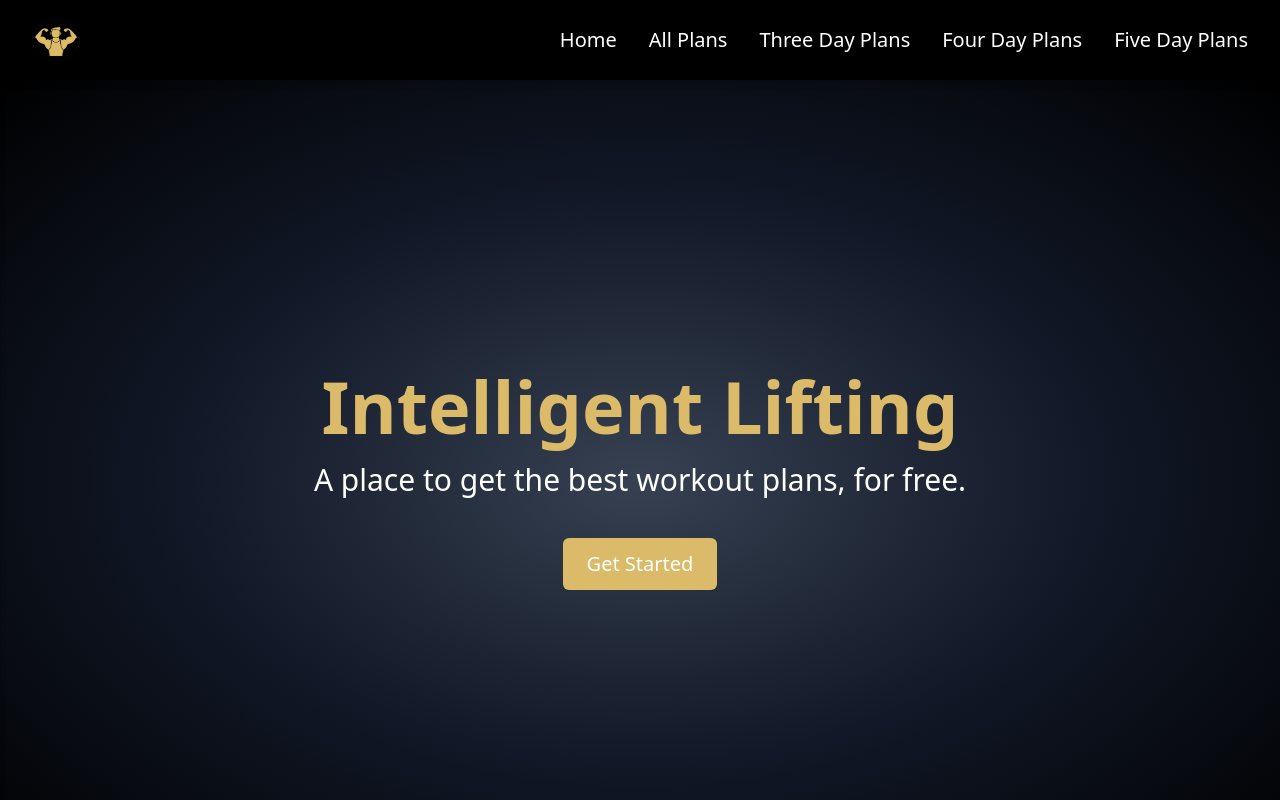
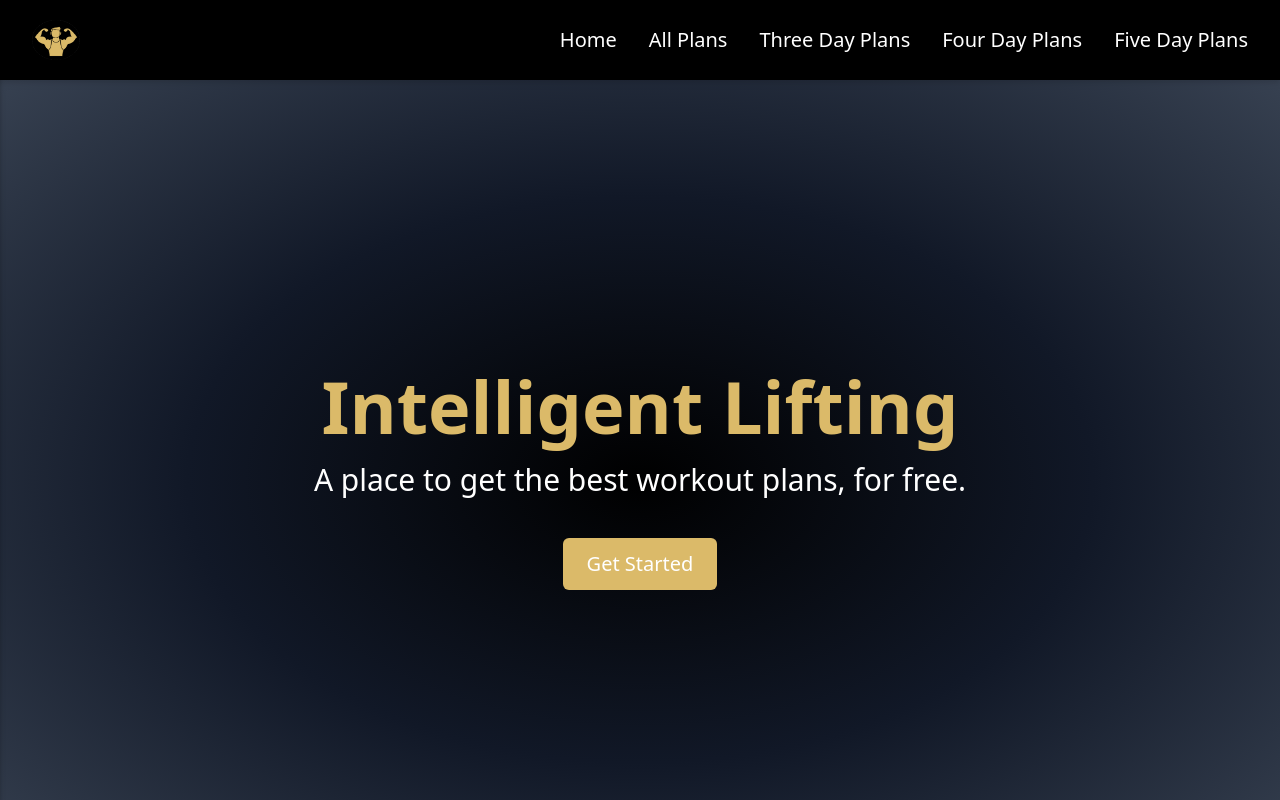
Before and after one commit to jburanpuri/IntelligentLifting, a Next.js app: page / in a window 1280 px wide. Shown: the top 800 px of the page. Built offline with nearby package versions, Linux system fonts and the light colour scheme.

Commit message:
trying new gradient for hero section

```diff
--- a/components/HeroComponent/hero.js
+++ b/components/HeroComponent/hero.js
@@ -4,7 +4,7 @@ import React from "react";
 export default function Hero() {
     return (
       <div>
-        <section className="flex flex-col min-h-screen text-white bg-center bg-cover bg-blend-overlay bg-[radial-gradient(ellipse_at_center,_var(--tw-gradient-stops))] from-gray-700 via-gray-900 to-black">
+        <section className="flex flex-col min-h-screen text-white bg-center bg-cover bg-blend-overlay bg-[radial-gradient(ellipse_at_center,_var(--tw-gradient-stops))] from-black via-gray-900 to-gray-700">
           <div className="flex-1 flex items-center">
             <div className="text-center mx-auto">
               <h1 className="font-extrabold text-7xl text-primary">Intelligent Lifting</h1>
```
